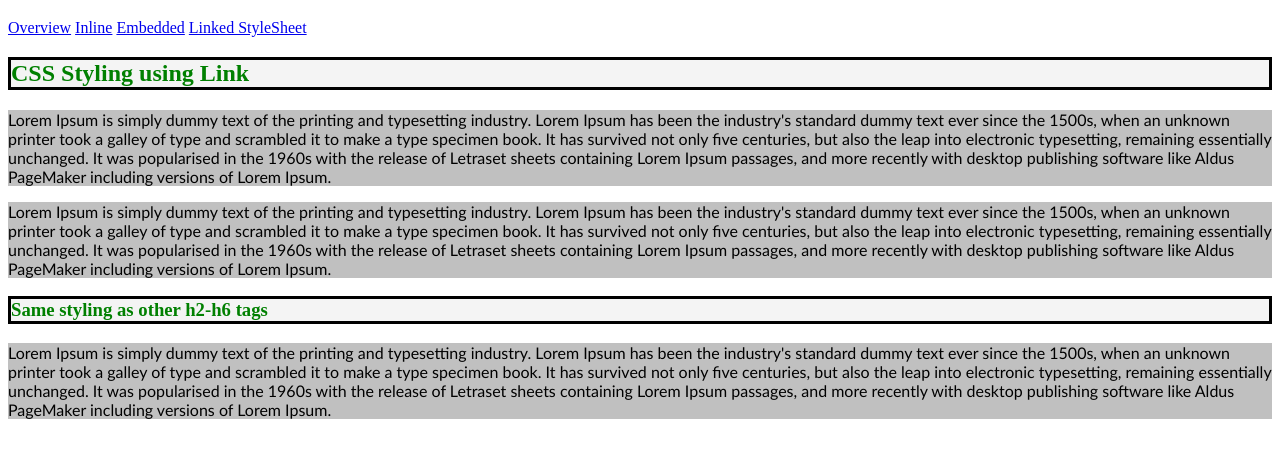
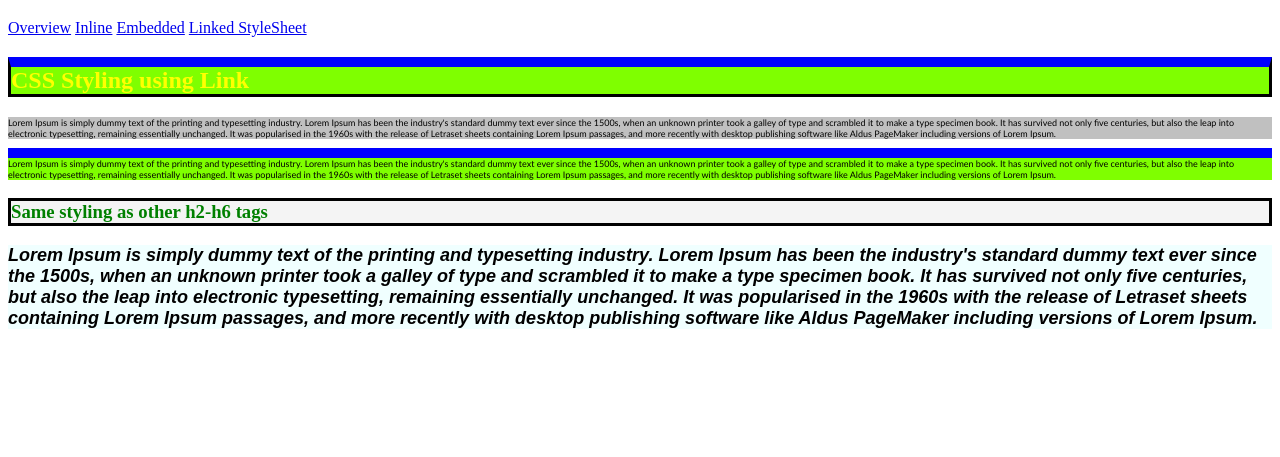
Before and after one commit to comp-1017/1017-sep-2021-oa09-workbook-dwelchnait, a plain HTML site: page css-intro/index-link.html in a window 1280 px wide. Shown: the part 61-518 px from the top of the page. Drawn offline with Linux system fonts and the light colour scheme.

Commit message:
complete css intro to selectors

```diff
--- a/css-intro/css/styles.css
+++ b/css-intro/css/styles.css
@@ -1,3 +1,5 @@
+/* element (tag) selectors */
+
 h1 {
     color: red;
 }
@@ -13,3 +15,44 @@ h2, h3, h4, h5, h6{
     background-color: #f4f4f4;
     border: 3px solid black;
 }
+
+
+/*decendant selectors
+  element element element ...*/
+  section aside p{
+      background-color: azure;
+      font-family:fantasy;
+      font-weight: bold;
+      font-style: italic;
+      font-size: large;
+  }
+
+
+/*child combinations
+ element - element
+  parent -child */
+  section p{
+    font-size: xx-small;
+}
+
+/*class selector
+syntax for naming is  .user-name{ rules}
+you are NOT using element names
+classes can be attached to any element
+classes are independent of the element
+on html page class="user-name [user-name ...]"
+*/
+.box-text{
+    border-top: 10px solid blue;
+    background-color:chartreuse;
+}
+
+.color-yellow{
+    color: yellow;
+}
+/*id selector
+similar to a class selector BUT is suppose to be use
+only once on the page where as a class may be use multiple times
+syntax #user-name{rules}
+on html page id="user-name"
+*/
--- a/css-intro/index-link.html
+++ b/css-intro/index-link.html
@@ -20,7 +20,7 @@
     </header>
     <main>
         <section>
-            <h2>CSS Styling using Link</h2>
+            <h2 class="box-text color-yellow">CSS Styling using Link</h2>
             <p>
                 Lorem Ipsum is simply dummy text of the printing and typesetting industry. Lorem Ipsum has been the
                 industry's standard dummy text ever since the 1500s, when an unknown printer took a galley of type and
@@ -29,7 +29,7 @@
                 release of Letraset sheets containing Lorem Ipsum passages, and more recently with desktop publishing
                 software like Aldus PageMaker including versions of Lorem Ipsum.
             </p>
-            <p>
+            <p class="box-text">
                 Lorem Ipsum is simply dummy text of the printing and typesetting industry. Lorem Ipsum has been the
                 industry's standard dummy text ever since the 1500s, when an unknown printer took a galley of type and
                 scrambled it to make a type specimen book. It has survived not only five centuries, but also the leap
```
